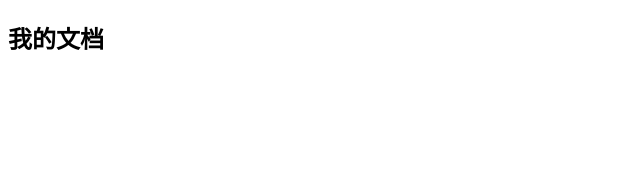
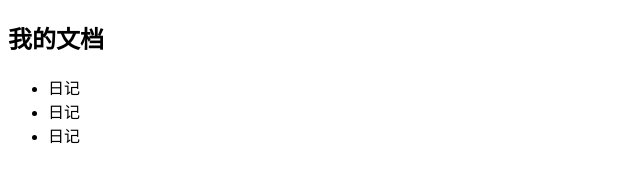
Before and after one commit to wangwei1205/gitnew, a plain HTML site: page index.html in a window 1280 px wide. Shown: the whole page, without its empty margins (0-640 px from the left). Drawn offline with Linux system fonts and the light colour scheme.

Commit message:
修改后

```diff
--- a/index.html
+++ b/index.html
@@ -8,5 +8,10 @@
 </head>
 <body>
     <h2>我的文档</h2>
+    <ul>
+        <li>日记</li>
+        <li>日记</li>
+        <li>日记</li>
+    </ul>
 </body>
 </html>
```
